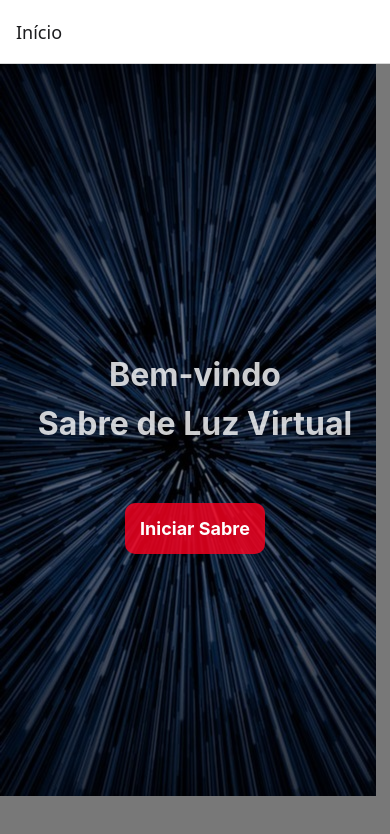
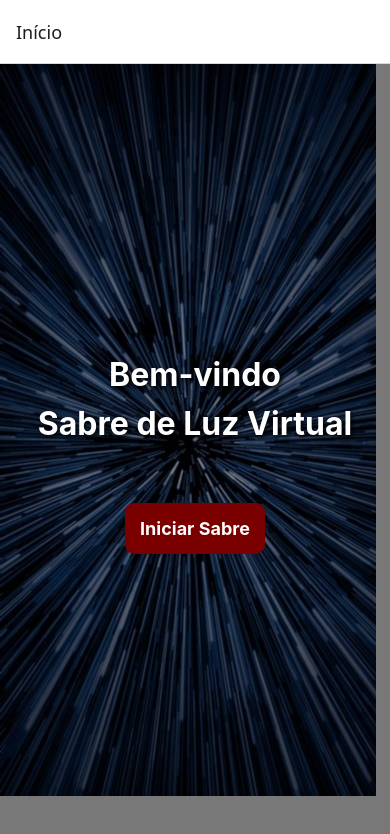
Before and after one commit to Filipi0/app-star-wars-mobile, a React Native app in the folder saber-luz-virtual/: screen /Home in a window 390 px wide. Shown: the top 834 px of the page. Built offline with nearby package versions, Linux system fonts and the light colour scheme.

Commit message:
Update HomeScreen.js

```diff
--- a/saber-luz-virtual/screens/HomeScreen.js
+++ b/saber-luz-virtual/screens/HomeScreen.js
@@ -40,7 +40,10 @@ const styles = StyleSheet.create({
   title: {
     fontSize: 32,
     fontWeight: "bold",
-    color: "rgba(255, 255, 255, 0.8)",
+    color: "rgba(255, 255, 255, 1)",
+    textShadowColor: '#000',
+    textShadowOffset: { width: 2, height: 2 },
+    textShadowRadius: 5,
     textAlign: "center",
     marginBottom: 10,
   },
@@ -49,7 +52,7 @@ const styles = StyleSheet.create({
     backgroundColor: "#1E90FF",
     borderRadius: 10,
     marginTop: 50,
-    backgroundColor: "rgba(255, 0, 30, 0.8)",
+    backgroundColor: "rgba(122, 0, 0, 1)",
   },
   buttonText: {
     fontSize: 18,
```
